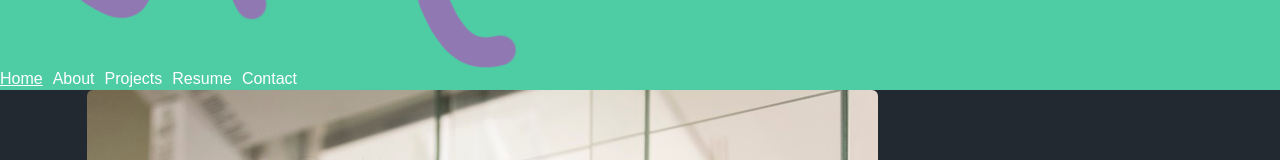
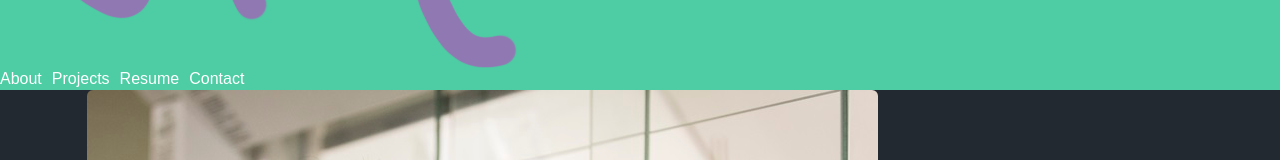
Before and after one commit to HunterMuratore/Portfolio, a React (Vite) app: page / in a window 1280 px wide. Shown: the part 406-566 px from the top of the page. Built offline with nearby package versions, Linux system fonts and the light colour scheme.

Commit message:
ready to deploy

```diff
--- a/src/components/Header.jsx
+++ b/src/components/Header.jsx
@@ -8,7 +8,6 @@ function Header() {
             <NavLink to="/about"><img className="max-h-[36px] lg:max-h-[52px]" src={logo} alt="HMM Logo" /></NavLink>
 
             <nav className="text-sm sm:text-md lg:text-lg">
-                <NavLink to="/">Home</NavLink>
                 <NavLink to="/about">About</NavLink>
                 <NavLink to="/projects">Projects</NavLink>
                 <NavLink to="/resume">Resume</NavLink>
```
Also changed, not shown: 1 other file (tests, documents, lock files or other folders).
